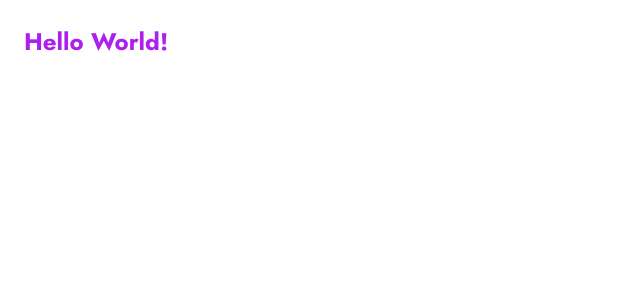
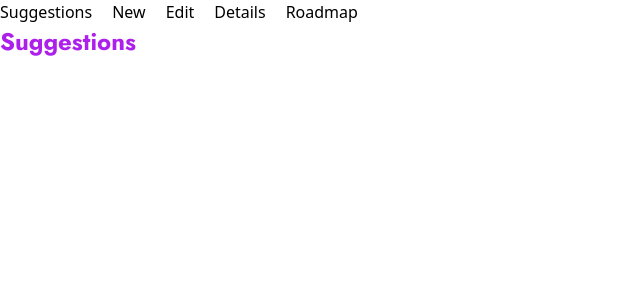
Before and after one commit to lianetvazquez93/product-feedback-app, a React (Create React App) app: page /#/ in a window 1280 px wide. Shown: the top 300 px of the page, without its empty margins (0-640 px from the left). Built offline with nearby package versions, Linux system fonts and the light colour scheme.

Commit message:
setup routing

```diff
--- a/package.json
+++ b/package.json
@@ -11,8 +11,10 @@
     "@types/node": "^12.0.0",
     "@types/react": "^17.0.0",
     "@types/react-dom": "^17.0.0",
+    "@types/react-router-dom": "^5.3.2",
     "react": "^17.0.2",
     "react-dom": "^17.0.2",
+    "react-router-dom": "^5.3.0",
     "react-scripts": "4.0.3",
     "typescript": "^4.1.2",
     "web-vitals": "^1.0.1"
--- a/src/App.tsx
+++ b/src/App.tsx
@@ -1,12 +1,43 @@
 import React from 'react';
+import { HashRouter as Router, Route, Link, Switch } from 'react-router-dom';
 import './App.css';
+import Suggestions from './pages/Suggestions';
+import EditFeedback from './pages/EditFeedback';
+import NewFeedback from './pages/NewFeedback';
+import FeedbackDetail from './pages/FeedbackDetail';
+import Roadmap from './pages/Roadmap';
 
-function App() {
+const App: React.FC = () => {
   return (
-    <div className="p-6 items-center justify-center">
-      <h1 className="text-purple">Hello World!</h1>
-    </div>
+    <Router>
+      <div>
+        <nav>
+          <Link to="/" className="mr-5">
+            Suggestions
+          </Link>
+          <Link to="/new" className="mr-5">
+            New
+          </Link>
+          <Link to="/edit" className="mr-5">
+            Edit
+          </Link>
+          <Link to="/detail" className="mr-5">
+            Details
+          </Link>
+          <Link to="/roadmap" className="mr-5">
+            Roadmap
+          </Link>
+        </nav>
+        <Switch>
+          <Route exact path="/" component={Suggestions} />
+          <Route path="/new" component={NewFeedback} />
+          <Route path="/edit" component={EditFeedback} />
+          <Route path="/roadmap" component={Roadmap} />
+          <Route path="/detail" component={FeedbackDetail} />
+        </Switch>
+      </div>
+    </Router>
   );
-}
+};
 
 export default App;
--- /dev/null
+++ b/src/pages/EditFeedback.tsx
@@ -0,0 +1,5 @@
+import React from 'react';
+
+const EditFeedback: React.FC = () => <h1 className="text-purple">Edit Feedback</h1>;
+
+export default EditFeedback;
--- /dev/null
+++ b/src/pages/FeedbackDetail.tsx
@@ -0,0 +1,5 @@
+import React from 'react';
+
+const FeedbackDetail: React.FC = () => <h1 className="text-purple">Feedback Detail</h1>;
+
+export default FeedbackDetail;
--- /dev/null
+++ b/src/pages/NewFeedback.tsx
@@ -0,0 +1,5 @@
+import React from 'react';
+
+const NewFeedback: React.FC = () => <h1 className="text-purple">New Feedback</h1>;
+
+export default NewFeedback;
--- /dev/null
+++ b/src/pages/Roadmap.tsx
@@ -0,0 +1,5 @@
+import React from 'react';
+
+const Roadmap: React.FC = () => <h1 className="text-purple">Roadmap</h1>;
+
+export default Roadmap;
--- /dev/null
+++ b/src/pages/Suggestions.tsx
@@ -0,0 +1,5 @@
+import React from 'react';
+
+const Suggestions: React.FC = () => <h1 className="text-purple">Suggestions</h1>;
+
+export default Suggestions;
```
Also changed, not shown: 1 other file (tests, documents, lock files or other folders).
